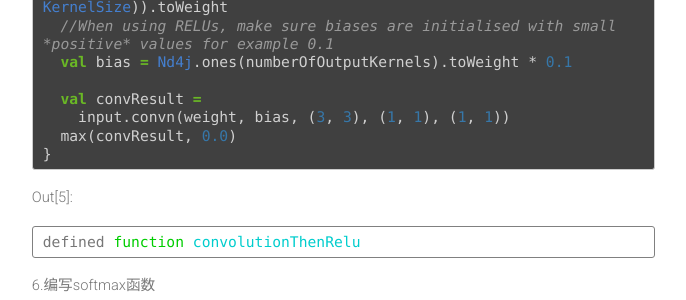
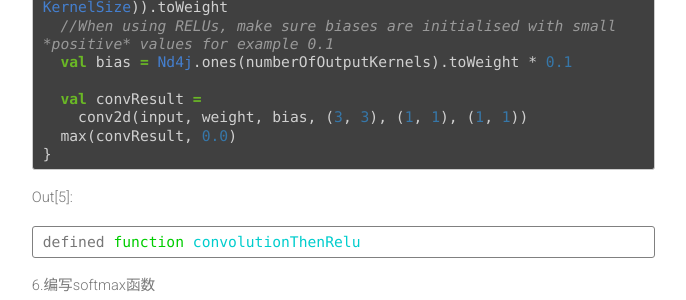
Before and after one commit to ThoughtWorksInc/DeepLearning.scala, a Jekyll site: the page built from demo/CNNs.html, in a window 1280 px wide and 900 px high, scrolled down 8210 px. Shown: the part 152-452 px from the top of the window, without its empty margins (387-1073 px from the left). Built offline with Jekyll 4.4.1, drawn with Linux system fonts in a browser that asks for light colours; nearby versions of some CDN libraries; comment, search, counter and statistics services are not loaded.

Commit message:
Automatically generate the html from ipynb.

```diff
--- a/demo/CNNs.html
+++ b/demo/CNNs.html
@@ -511,7 +511,7 @@ SLF4J: See http://www.slf4j.org/codes.html#StaticLoggerBinder for further detail
   <span class="k">val</span> <span class="n">bias</span> <span class="k">=</span> <span class="nc">Nd4j</span><span class="o">.</span><span class="n">ones</span><span class="o">(</span><span class="n">numberOfOutputKernels</span><span class="o">).</span><span class="n">toWeight</span> <span class="o">*</span> <span class="mf">0.1</span>
 
   <span class="k">val</span> <span class="n">convResult</span> <span class="k">=</span>
-    <span class="n">input</span><span class="o">.</span><span class="n">convn</span><span class="o">(</span><span class="n">weight</span><span class="o">,</span> <span class="n">bias</span><span class="o">,</span> <span class="o">(</span><span class="mi">3</span><span class="o">,</span> <span class="mi">3</span><span class="o">),</span> <span class="o">(</span><span class="mi">1</span><span class="o">,</span> <span class="mi">1</span><span class="o">),</span> <span class="o">(</span><span class="mi">1</span><span class="o">,</span> <span class="mi">1</span><span class="o">))</span>
+    <span class="n">conv2d</span><span class="o">(</span><span class="n">input</span><span class="o">,</span> <span class="n">weight</span><span class="o">,</span> <span class="n">bias</span><span class="o">,</span> <span class="o">(</span><span class="mi">3</span><span class="o">,</span> <span class="mi">3</span><span class="o">),</span> <span class="o">(</span><span class="mi">1</span><span class="o">,</span> <span class="mi">1</span><span class="o">),</span> <span class="o">(</span><span class="mi">1</span><span class="o">,</span> <span class="mi">1</span><span class="o">))</span>
   <span class="n">max</span><span class="o">(</span><span class="n">convResult</span><span class="o">,</span> <span class="mf">0.0</span><span class="o">)</span>
 <span class="o">}</span>
 </pre></div>
@@ -1028,10 +1028,10 @@ train loss : 0.2774548053741455
 
 
 
-<div id="f202b207-5811-4329-92de-932b2faad00e"></div>
+<div id="29aadc8a-419e-44ab-ad21-c46fe166f2bd"></div>
 <div class="output_subarea output_javascript ">
 <script type="text/javascript">
-var element = $('#f202b207-5811-4329-92de-932b2faad00e');
+var element = $('#29aadc8a-419e-44ab-ad21-c46fe166f2bd');
 
 requirejs(["plotly"], function(Plotly) {
   (function () {
```
Also changed, not shown: 1 other file.
